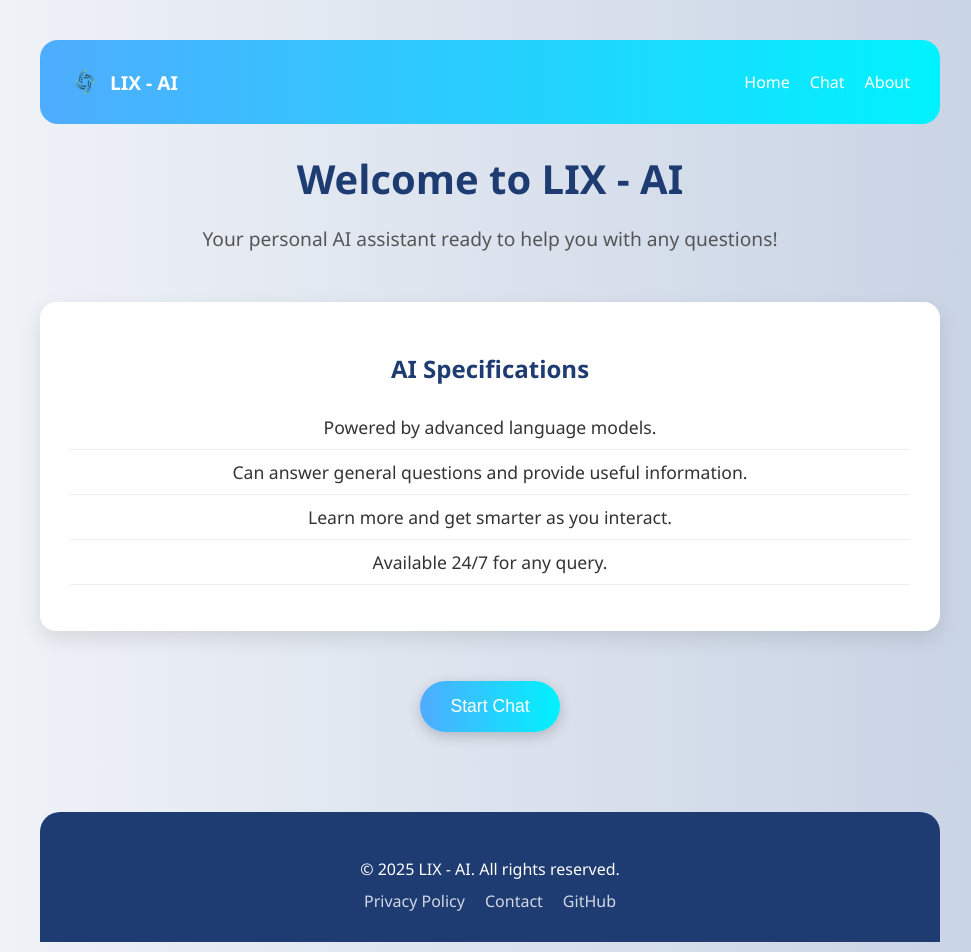
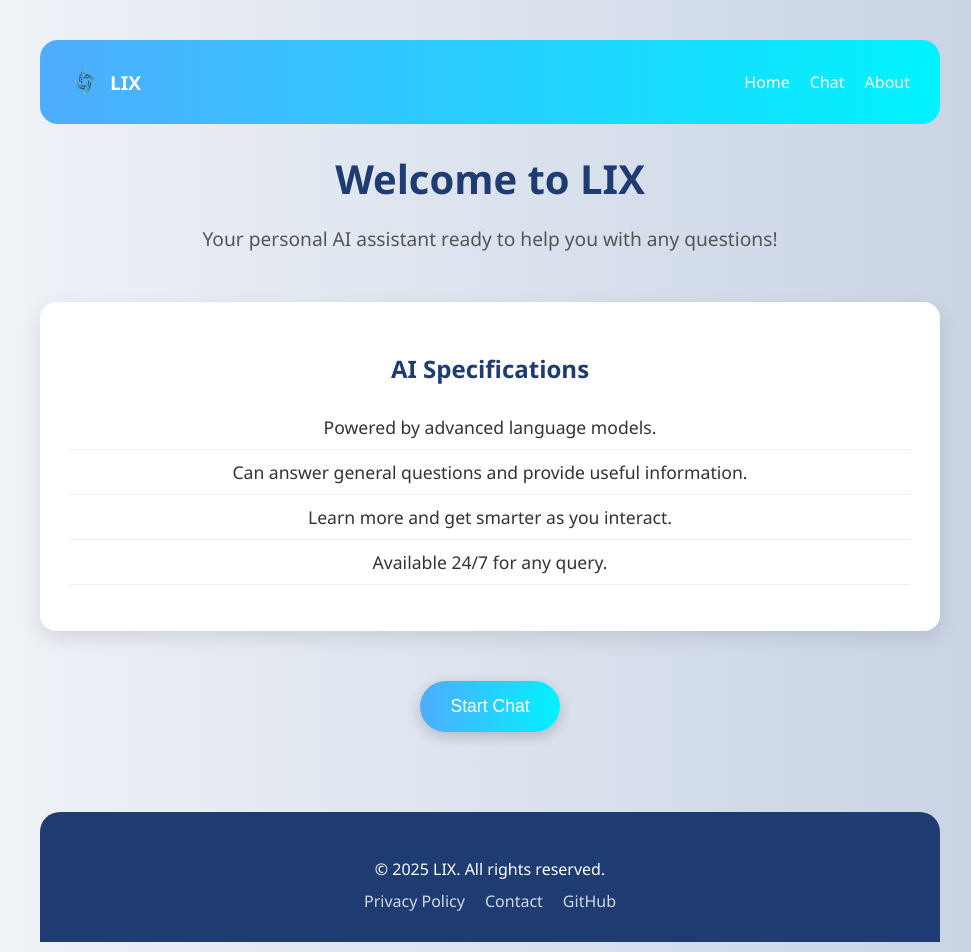
Before and after one commit to Aswin0056/Aswin-s-AI, a React (Create React App) app: page / in a window 1280 px wide. Shown: the top 952 px of the page, without its empty margins (150-1121 px from the left). Built offline with nearby package versions, Linux system fonts and the light colour scheme.

Commit message:
LIX added

```diff
--- a/src/components/ChatBox.js
+++ b/src/components/ChatBox.js
@@ -68,7 +68,7 @@ const ChatBox = () => {
     <div className={`chatbox-wrapper ${darkMode ? "dark" : ""}`}>
       <div className="sidebar">
         <div className="chatbox-header">
-          <h1>LIX - AI </h1>
+          <h1>LIX</h1>
           <Ping />
         </div>
         <button className="dark-toggle" onClick={toggleDarkMode}>
--- a/src/components/HomePage.js
+++ b/src/components/HomePage.js
@@ -11,7 +11,7 @@ const HomePage = () => {
       <nav className="header-nav">
         <div className="nav-logo">
           <img src={`${process.env.PUBLIC_URL}/logo192.png`} alt="logo" />
-          <span>LIX - AI</span>
+          <span>LIX</span>
         </div>
 
         {/* Hamburger Icon */}
@@ -28,7 +28,7 @@ const HomePage = () => {
 
       {/* Main Content */}
       <header className="homepage-header">
-        <h1>Welcome to LIX - AI</h1>
+        <h1>Welcome to LIX</h1>
         <p>Your personal AI assistant ready to help you with any questions!</p>
       </header>
 
@@ -49,7 +49,7 @@ const HomePage = () => {
       </div>
 
       <footer className="footer">
-        <p>© 2025 LIX - AI. All rights reserved.</p>
+        <p>© 2025 LIX. All rights reserved.</p>
         <div className="footer-links">
           <a href="/">Privacy Policy</a>
           <a href="/">Contact</a>
--- a/src/components/Ping.js
+++ b/src/components/Ping.js
@@ -41,7 +41,7 @@ const Ping = () => {
           }}
         ></span>
         <span>
-          AI:{" "}
+          LIX:{" "}
           {status === "connected"
             ? "Online"
             : status === "error"
```
